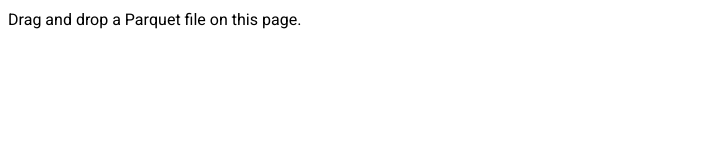
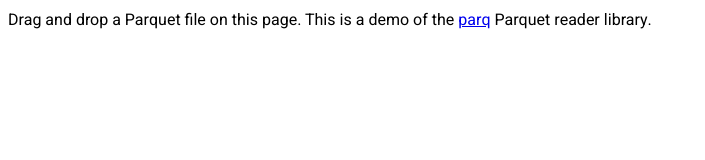
Before and after one commit to samthor/parq, a website built with Vite: page demo/index.html in a window 1280 px wide. Shown: the whole page, without its empty margins (0-705 px from the left). Built offline with nearby package versions, Linux system fonts and the light colour scheme; some packages are replaced by stand-ins of ours.

Commit message:
comment link

```diff
--- a/demo/index.html
+++ b/demo/index.html
@@ -20,6 +20,7 @@
 
   <div id="help">
     Drag and drop a Parquet file on this page.
+    This is a demo of the <a href="https://github.com/samthor/parq">parq</a> Parquet reader library.
   </div>
 
 </body>
```
Also changed, not shown: README.md.
